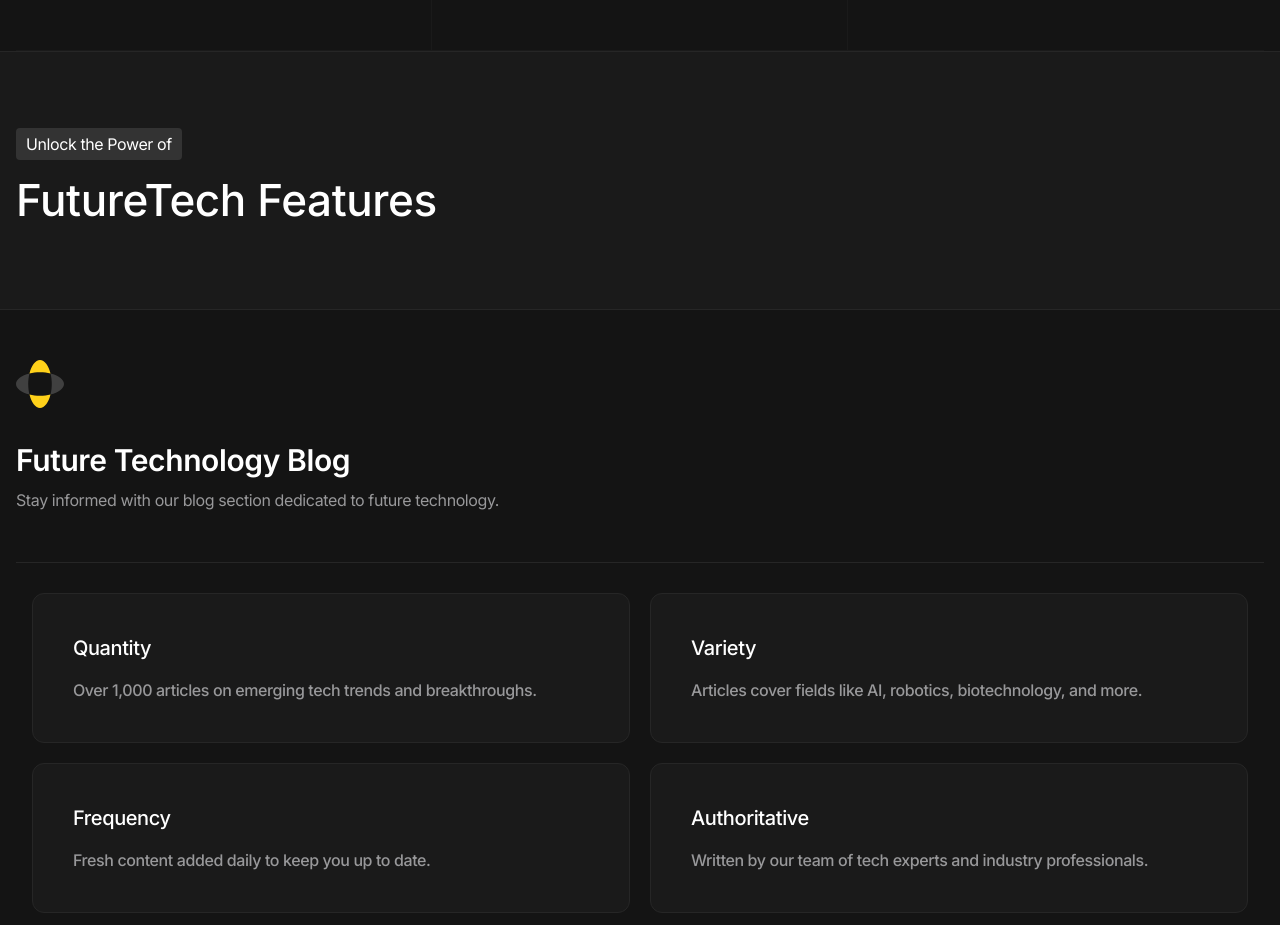
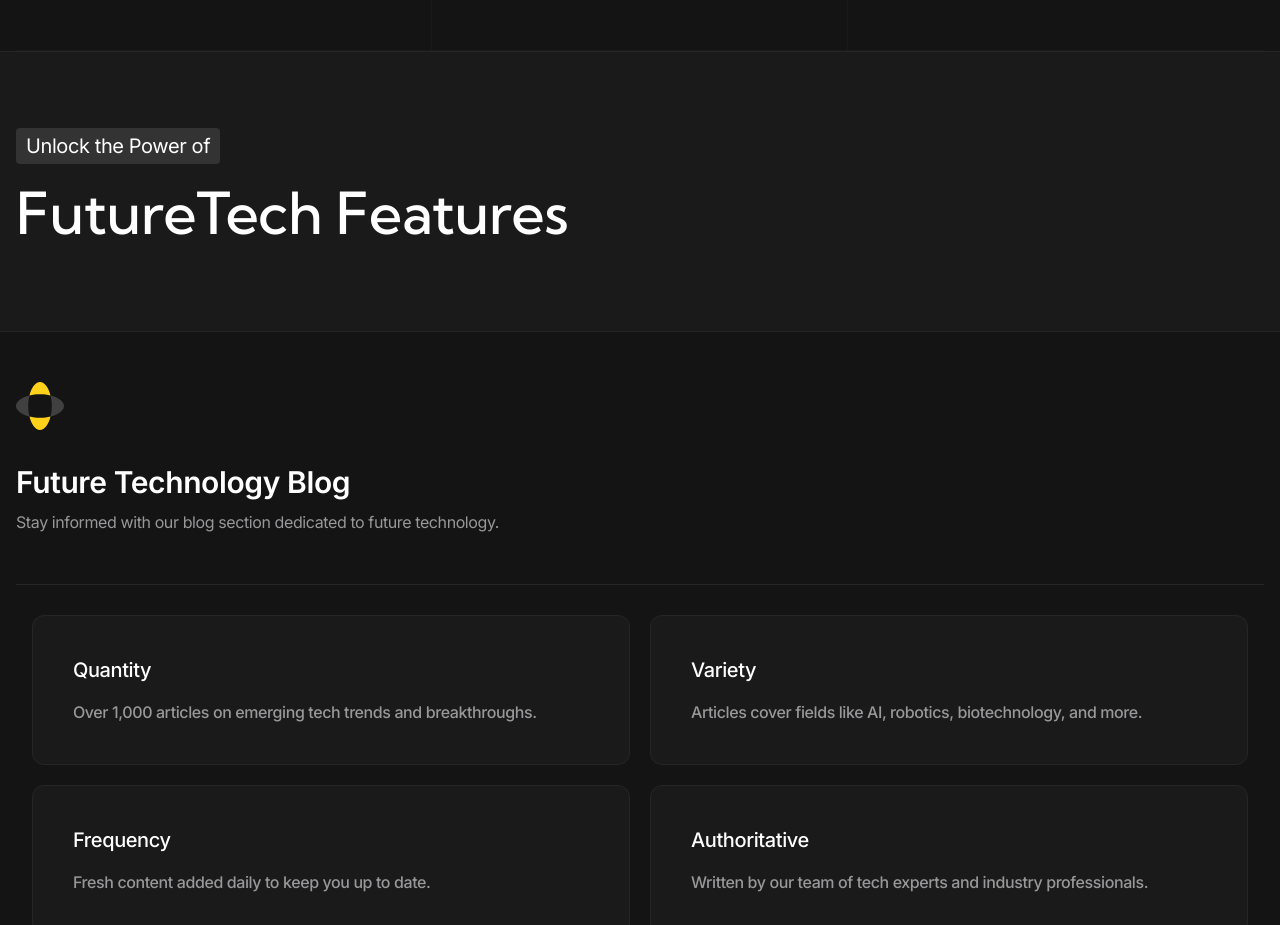
Before and after one commit to Arioteee/future-tech, a React (Vite) app: page / in a window 1280 px wide. Shown: the part 968-1893 px from the top of the page. Built offline with nearby package versions, Linux system fonts and the light colour scheme.

Commit message:
fix/pre edit styles

```diff
--- a/src/components/shared/SectionTitle.jsx
+++ b/src/components/shared/SectionTitle.jsx
@@ -1,14 +1,23 @@
-export const SectionTitle = ({ title, description }) => {
+import { CustomContainer } from '@/components/shared/CustomContainer'
+
+export const SectionTitle = ({ title, description, children }) => {
 	return (
 		<div className='bg-dark-10 py-30 border-y border-dark-15 max-xxl:py-20 max-md:py-10'>
-			<div className='container-custom'>
-				<span className='py-1.5 px-2.5 rounded-sm bg-dark-20 text-xl max-xxl:text-base max-md:py-1 max-md:px-2'>
-					{description}
-				</span>
-				<h2 className='mt-4 text-[58px] leading-[130%] max-xxl:text-[44px] max-xxl:font-medium max-md:text-3xl'>
-					{title}
-				</h2>
-			</div>
+			<CustomContainer>
+				<div className='flex items-center justify-between'>
+					<div>
+						<span className='rounded-sm bg-dark-20 py-1 px-2 text-xs sm:text-sm md:py-1.5 md:px-2.5 md:text-base lg:text-lg xl:text-xl'>
+							{description}
+						</span>
+
+						<h2 className='font-family-second mt-4 leading-[130%] text-2xl md:text-3xl lg:text-[44px] xl:text-[58px] font-medium text-wrap'>
+							{title}
+						</h2>
+					</div>
+
+					{children}
+				</div>
+			</CustomContainer>
 		</div>
 	)
 }
```
